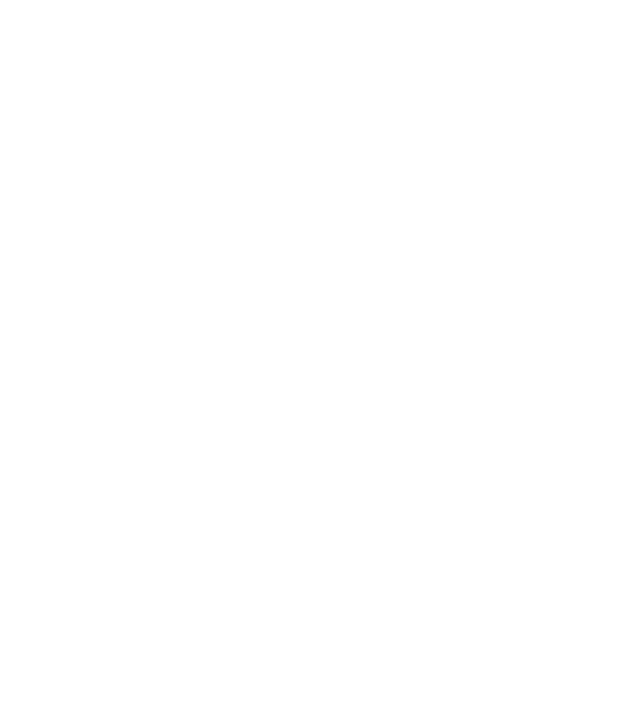
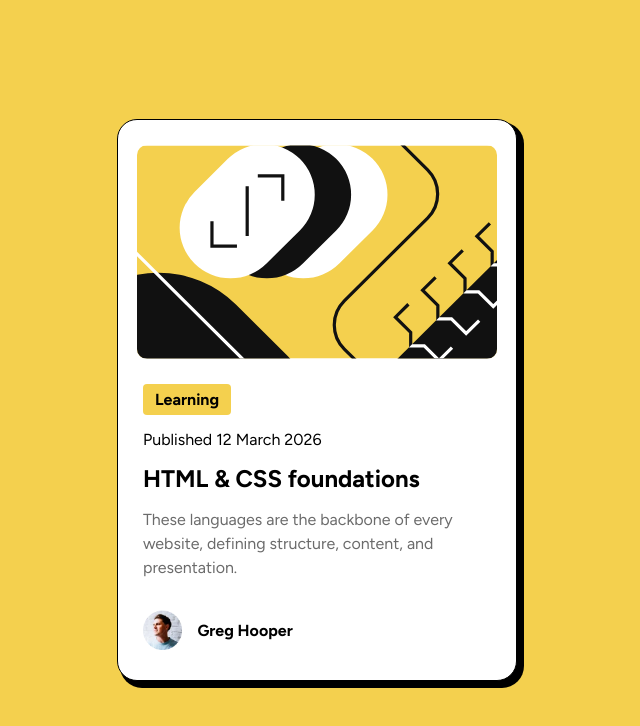
Before and after one commit to theprogrammer141/Blog-Preview-Card, a plain HTML site: page index.html in a window 1280 px wide. Shown: the whole page, without its empty margins (323-963 px from the left). Drawn offline with Linux system fonts and the light colour scheme.

Commit message:
Initial Commit

```diff
--- a/index.html
+++ b/index.html
@@ -15,5 +15,41 @@
     <title>Frontend Mentor | Blog preview card</title>
     <link rel="stylesheet" href="./styles.css" />
   </head>
-  <body></body>
+  <body>
+    <!-- Main -->
+    <main>
+      <!-- Container -->
+      <div class="container">
+        <img
+          src="./assets/images/illustration-article.svg"
+          alt="article-image"
+          class="article-image"
+        />
+
+        <div class="article-content">
+          <!-- Highlight Tag -->
+          <div class="highlight">
+            <h4 class="highlight-content">Learning</h4>
+          </div>
+
+          <p class="publish-date">Published 12 March 2026</p>
+          <h2 class="content-heading">HTML & CSS foundations</h2>
+          <p class="description">
+            These languages are the backbone of every website, defining
+            structure, content, and presentation.
+          </p>
+
+          <!-- Attribution -->
+          <div class="attribution">
+            <img
+              src="./assets/images/image-avatar.webp"
+              alt="author-image-avatar"
+              class="avatar"
+            />
+            <p class="author-name">Greg Hooper</p>
+          </div>
+        </div>
+      </div>
+    </main>
+  </body>
 </html>
--- a/styles.css
+++ b/styles.css
@@ -0,0 +1,104 @@
+@import url(https://fonts.googleapis.com/css?family=Figtree:300,regular,500,600,700,800,900,300italic,italic,500italic,600italic,700italic,800italic,900italic);
+
+* {
+  margin: 0px;
+  padding: 0px;
+  box-sizing: border-box;
+}
+
+body {
+  font-family: "FigTree";
+  background-color: #f4d04e;
+  min-height: 100vh;
+  display: flex;
+  justify-content: center;
+  align-items: center;
+}
+
+.container {
+  /* Positioning */
+  display: flex;
+  flex-direction: column;
+  justify-content: flex-start;
+  align-items: flex-start;
+
+  /* Styling */
+  width: 400px;
+  background-color: #ffff;
+  padding: 10px;
+  border-radius: 20px;
+  border: 1px solid black;
+  box-shadow: 5px 5px 0px 2px black;
+}
+
+.article-image {
+  align-self: center;
+  border-radius: 10px;
+  margin-bottom: 25px;
+  margin-top: 15px;
+  width: 95%;
+}
+
+.article-content {
+  display: flex;
+  flex-direction: column;
+  justify-content: center;
+  align-items: flex-start;
+  margin-left: 15px;
+}
+
+.highlight {
+  display: inline-block;
+  background-color: #f4d04e;
+  padding: 6px;
+  border-radius: 4px;
+  margin-bottom: 15px;
+}
+
+.highlight-content {
+  padding-left: 6px;
+  padding-right: 6px;
+}
+
+.article-content .publish-date {
+  margin-bottom: 15px;
+}
+
+.article-content .content-heading {
+  font-weight: 700;
+  margin-bottom: 15px;
+}
+
+.article-content .content-heading:hover {
+  cursor: pointer;
+  color: #f4d04e;
+}
+
+.article-content .description {
+  color: #6b6b6b;
+  margin-bottom: 20px;
+  line-height: 1.5;
+}
+
+.attribution {
+  display: flex;
+  justify-content: space-evenly;
+  align-items: center;
+  gap: 15px;
+  margin-top: 10px;
+  margin-bottom: 20px;
+}
+
+.attribution .avatar {
+  max-height: 40px;
+}
+
+.attribution .author-name {
+  font-weight: 700;
+}
+
+@media (max-width: 468px) {
+  .container {
+    max-width: 350px;
+  }
+}
```
Also changed, not shown: desktop-preview.png (added), mobile-preview.png (added), 2 other files.
